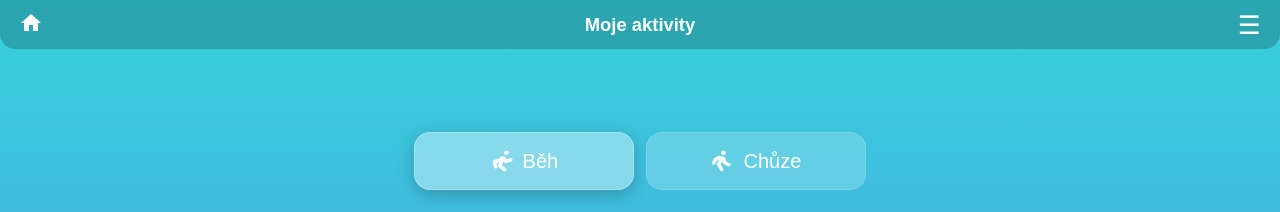
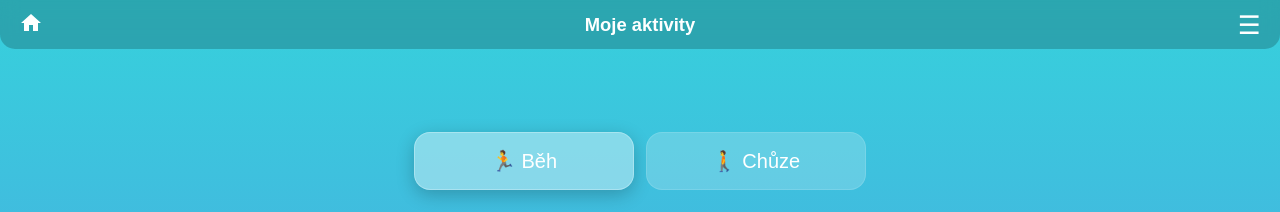
Before and after one commit to igelithromada/run-challange, a Next.js app: page /myruns in a window 1280 px wide. Shown: the top 212 px of the page. Built offline with nearby package versions, Linux system fonts and the light colour scheme; no server answers; the database is empty; sample sign-in values are in the browser's storage.

Commit message:
Restore recognizable run and walk icons

```diff
--- a/app/myruns/page.tsx
+++ b/app/myruns/page.tsx
@@ -13,7 +13,6 @@ import {
 import { useRouter } from "next/navigation";
 import { db, auth, storage } from "../lib/firebase";
 import Navbar from "../components/Navbar";
-import ActivityIcon from "../components/ActivityIcon";
 import Sidebar from "../components/Sidebar";
 import useThemeLoader from "../lib/useThemeLoader";
 import ActivityCard from "../components/ActivityCard";
@@ -206,8 +205,8 @@ export default function MyRunsPage() {
 
 
         <div className="tile-group">
-          <button className={`tile-button ${selectedType === "běh" ? "active" : ""}`} onClick={() => setSelectedType("běh")}><ActivityIcon type="run" size={24} /> Běh</button>
-          <button className={`tile-button ${selectedType === "chůze" ? "active" : ""}`} onClick={() => setSelectedType("chůze")}><ActivityIcon type="walk" size={24} /> Chůze</button>
+          <button className={`tile-button ${selectedType === "běh" ? "active" : ""}`} onClick={() => setSelectedType("běh")}>🏃 Běh</button>
+          <button className={`tile-button ${selectedType === "chůze" ? "active" : ""}`} onClick={() => setSelectedType("chůze")}>🚶 Chůze</button>
         </div>
 
         <div className="tile date-filter">
```
